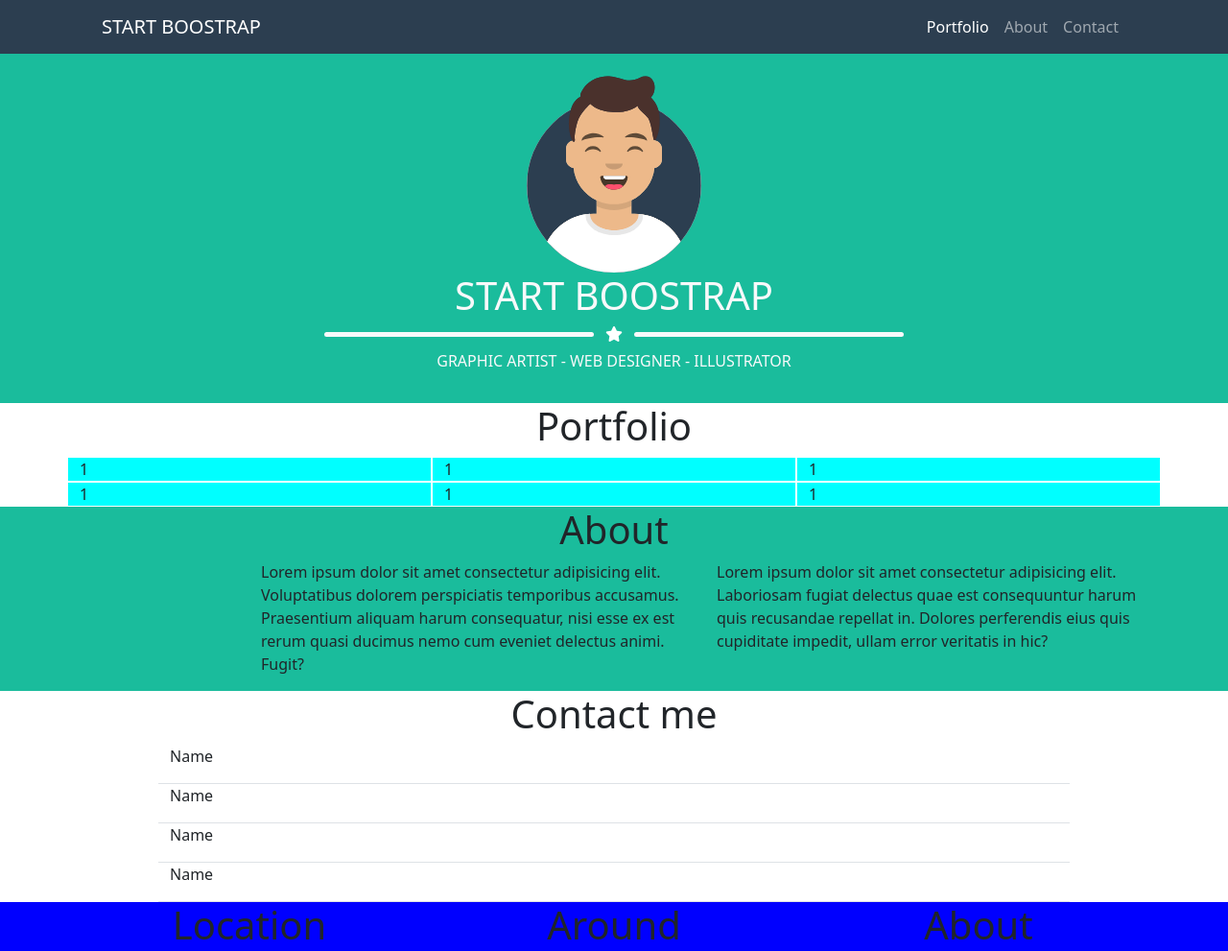
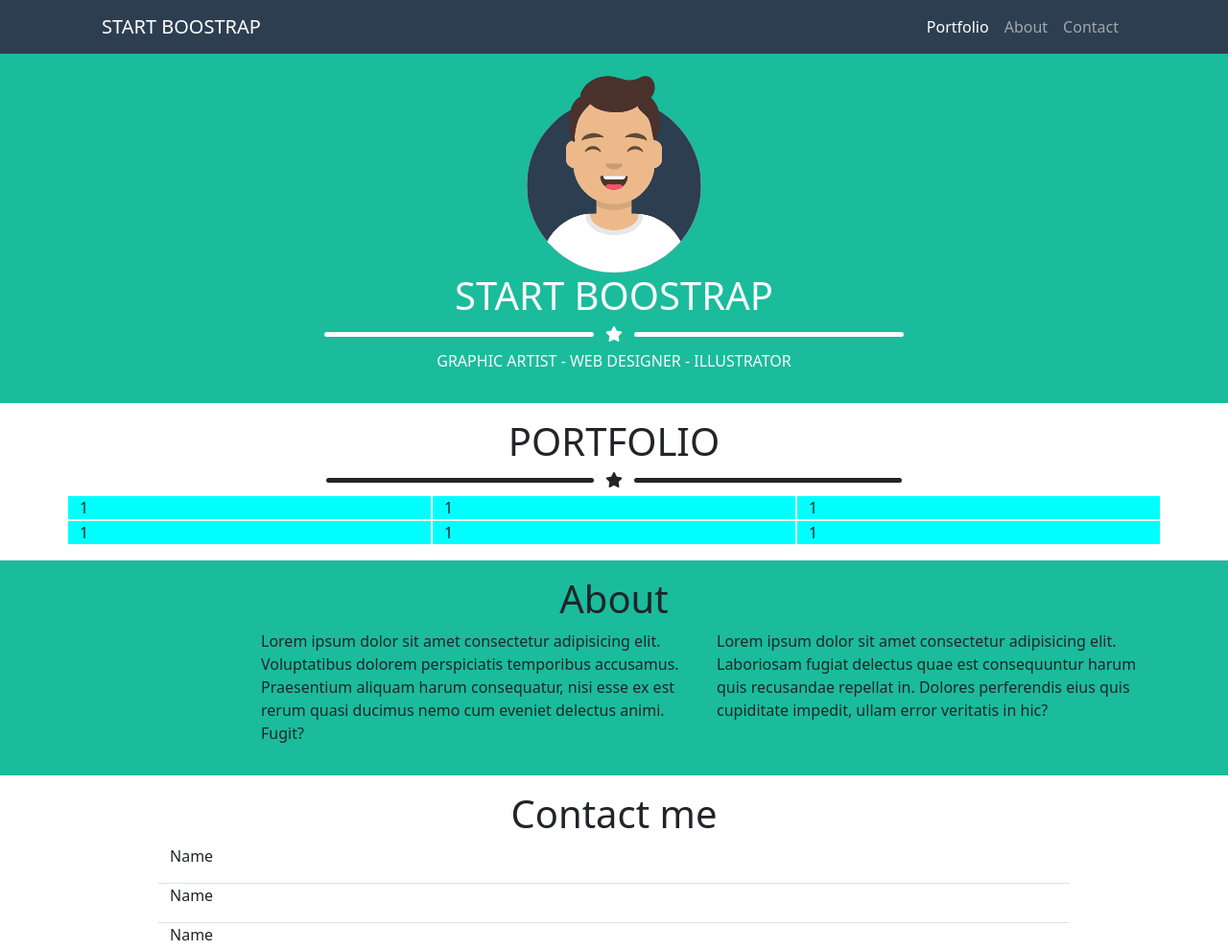
Before and after one commit to gioiascari/html-css-bootstrap-freelancer, a plain HTML site: page index.html in a window 1280 px wide. Shown: the top 991 px of the page at 96% size. Drawn offline with nearby package versions, Linux system fonts and the light colour scheme.

Commit message:
impostazione seconda section quindi portfolio

```diff
--- a/index.html
+++ b/index.html
@@ -58,7 +58,7 @@
 
 
                         <div class="row">
-                            <div class="col-12">
+                            <div class="col-12 col-lg-6 mx-auto d-block">
                                 <p class="text-center text-light">GRAPHIC ARTIST - WEB DESIGNER - ILLUSTRATOR
 
                                 </p>
@@ -73,13 +73,13 @@
 
         </section>
 
-        <section id="portfolio">
+        <section id="portfolio" class="p-3">
             <div class="container">
-                <div class="row">
-                    <div class="col">
-                        <h1>Portfolio</h1>
-
-                    </div>
+                <div class="row align-items-center justify-content-center mx-auto mb-2">
+                    <h1 class="text-dark"> PORTFOLIO</h1>
+                    <div class="col-auto w-25 line bg-dark rounded"></div>
+                    <i class="fa-solid fa-star col-auto text-dark"></i>
+                    <div class="col-auto w-25 line bg-dark rounded"></div>
                 </div>
                 <div class="row">
                     <div class="col-12 col-md-6 col-lg-4 bg-border">1</div>
@@ -92,10 +92,10 @@
             </div>
         </section>
 
-        <section id="about">
-            <div class="bg-green">
+        <section id="about" class=" bg-green p-3">
 
-                <div class="container">
+
+            <div class=" container">
 
                 <div class="row">
                     <div class="col ">
@@ -117,11 +117,11 @@
                 </div>
 
 
-                </div>
-            </div>
+
+
         </section>
 
-        <section id="contact">
+        <section id="contact" class="p-3">
             <div class="container">
                 <div class="row">
                     <div class="col ">
@@ -148,7 +148,7 @@
 
         <footer>
             <div class="info-footer">
-                <div class="container">
+                <div class=" container p-3">
                     <div class="row">
                         <div class="col-12 col-md-4">
                             <h1>Location</h1>
```
Lines whose indentation alone changed are shown as unchanged.
